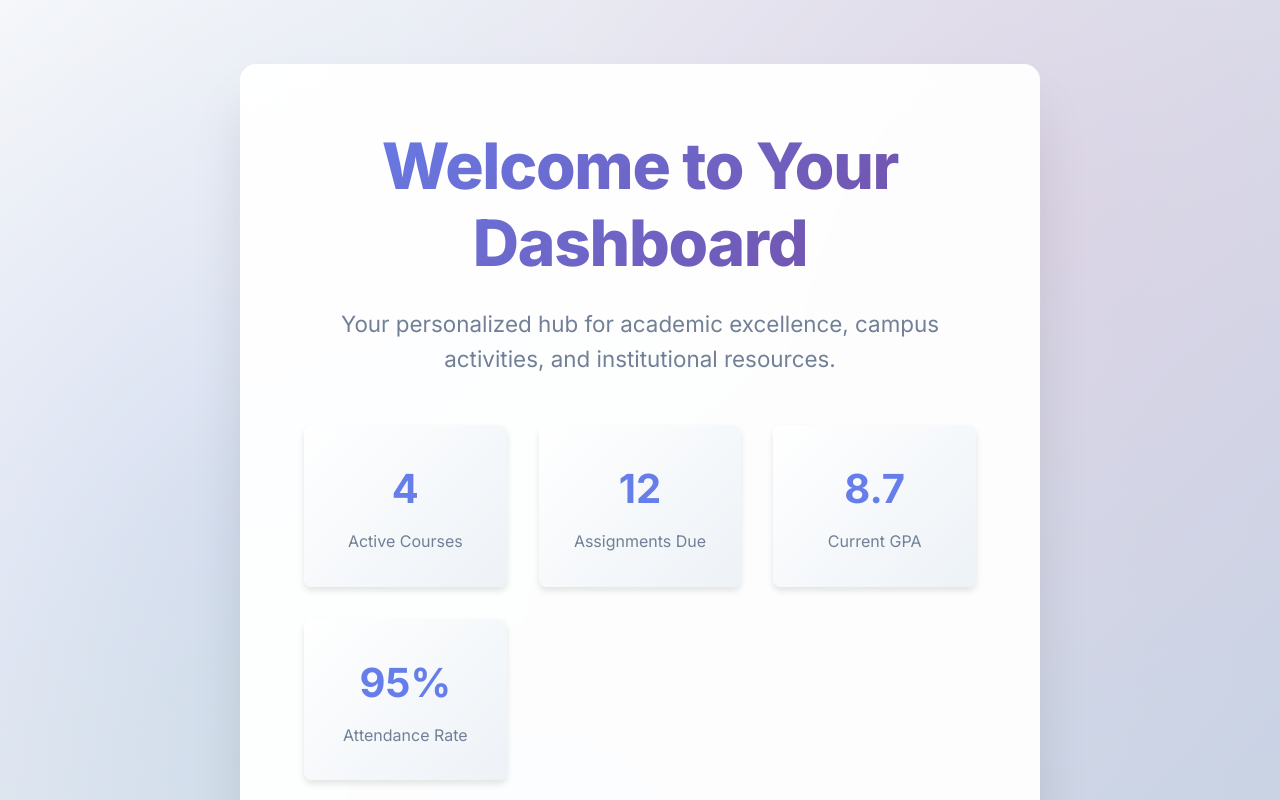
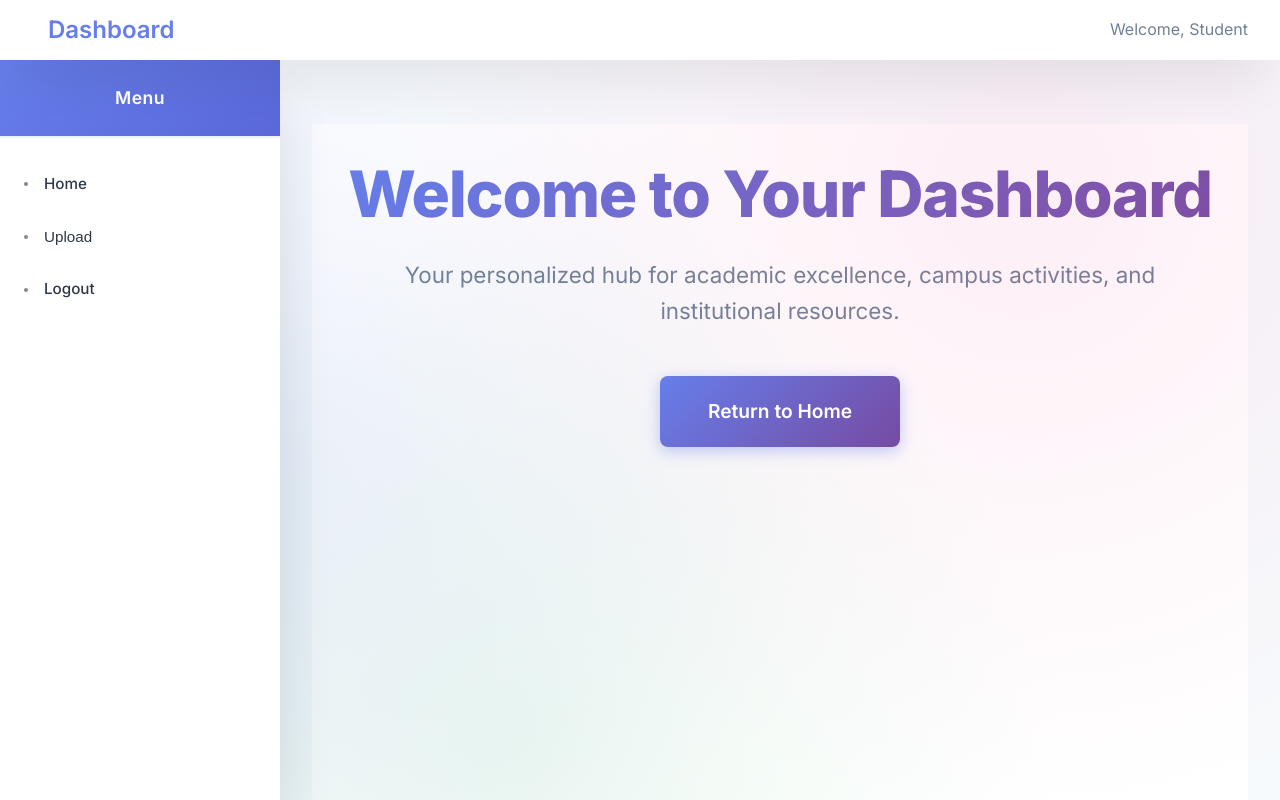
Before and after one commit to 2002krithik-source/for-sara-web, a React (Vite) app: page /dashboard in a window 1280 px wide. Shown: the top 800 px of the page. Built offline with nearby package versions, Linux system fonts and the light colour scheme.

Commit message:
feat: modified the dashboard and image in the home page

```diff
--- a/src/index.css
+++ b/src/index.css
@@ -471,17 +471,10 @@ html {
     pointer-events: none;
 }
 
-#dashboard .dashboard-content {
-    position: relative;
-    z-index: 1;
-    background: rgba(255, 255, 255, 0.95);
-    -webkit-backdrop-filter: blur(20px);
-    backdrop-filter: blur(20px);
-    padding: 4rem;
-    border-radius: var(--border-radius);
-    box-shadow: var(--box-shadow-lg);
-    max-width: 800px;
-    width: 100%;
+.dashboard-content {
+    padding: 2rem;
+    background: var(--panel-background-color);
+    min-height: calc(100vh - 60px);
 }
 
 #dashboard h1 {
@@ -670,3 +663,302 @@ html {
         font-size: 2.5rem;
     }
 }
+
+/* Top Header Styles */
+.top-header {
+    width: 100%;
+    margin: 0;
+    padding: 0;
+    position: relative;
+    z-index: 10;
+}
+
+.top-header img {
+    width: 100%;
+    height: auto;
+    display: block;
+    margin: 0;
+    padding: 0;
+    object-fit: contain;
+    border-radius: 0;
+    box-shadow: none;
+}
+
+/* Dashboard Layout Styles */
+#dashboard {
+    display: flex;
+    flex-direction: column;
+    min-height: 100vh;
+    background: var(--background-color);
+}
+
+/* Dashboard Header */
+.dashboard-header {
+    background: var(--panel-background-color);
+    padding: 1rem 2rem;
+    display: flex;
+    align-items: center;
+    box-shadow: var(--box-shadow);
+    position: fixed;
+    top: 0;
+    left: 0;
+    right: 0;
+    height: 60px;
+    z-index: 1000;
+}
+
+.dashboard-header h2 {
+    margin: 0;
+    color: var(--primary-color);
+    font-weight: 600;
+    margin-left: 1rem;
+}
+
+.header-actions {
+    margin-left: auto;
+    color: var(--text-light);
+}
+
+/* Sidebar Toggle Button */
+.sidebar-toggle {
+    display: flex;
+    flex-direction: column;
+    justify-content: space-around;
+    width: 30px;
+    height: 30px;
+    background: transparent;
+    border: none;
+    cursor: pointer;
+    padding: 0;
+}
+
+.sidebar-toggle span {
+    width: 100%;
+    height: 3px;
+    background: var(--primary-color);
+    border-radius: 2px;
+    transition: var(--transition);
+}
+
+.sidebar-toggle:hover span {
+    background: var(--primary-color-hover);
+}
+
+/* Sidebar */
+.sidebar {
+    position: fixed;
+    top: 60px;
+    left: -280px;
+    width: 280px;
+    height: calc(100vh - 60px);
+    background: var(--panel-background-color);
+    box-shadow: var(--box-shadow-lg);
+    transition: left 0.3s ease;
+    z-index: 999;
+    overflow-y: auto;
+}
+
+.sidebar.open {
+    left: 0;
+}
+
+.sidebar-header {
+    padding: 1.5rem;
+    border-bottom: 2px solid var(--light-gray);
+    background: linear-gradient(135deg, var(--primary-color), var(--primary-color-hover));
+    color: white;
+}
+
+.sidebar-header h3 {
+    margin: 0;
+    color: white;
+    font-weight: 600;
+    font-size: 1.1rem;
+    letter-spacing: 0.5px;
+}
+
+.sidebar-nav ul {
+    list-style: none;
+    padding: 1rem 0;
+    margin: 0;
+}
+
+.sidebar-nav li {
+    margin: 0.25rem 0;
+}
+
+.nav-item {
+    display: flex;
+    align-items: center;
+    padding: 0.875rem 1.5rem;
+    color: var(--text-color);
+    text-decoration: none;
+    background: none;
+    border: none;
+    width: 100%;
+    text-align: left;
+    cursor: pointer;
+    font-size: 0.95rem;
+    font-weight: 500;
+    border-radius: 0 25px 25px 0;
+    margin-right: 1rem;
+    position: relative;
+    transition: all 0.2s ease;
+}
+
+.nav-item:hover {
+    background: linear-gradient(90deg, var(--primary-color), var(--primary-color-hover));
+    color: white;
+    transform: translateX(5px);
+    box-shadow: 0 2px 10px rgba(102, 126, 234, 0.3);
+}
+
+.nav-item:active {
+    transform: translateX(3px);
+}
+
+/* Add subtle icons using CSS pseudo-elements */
+.nav-item:before {
+    content: '';
+    width: 4px;
+    height: 4px;
+    background: currentColor;
+    border-radius: 50%;
+    margin-right: 1rem;
+    opacity: 0.6;
+    transition: all 0.2s ease;
+}
+
+.nav-item:hover:before {
+    opacity: 1;
+    transform: scale(1.5);
+}
+
+/* Sidebar Overlay for mobile */
+.sidebar-overlay {
+    position: fixed;
+    top: 60px;
+    left: 0;
+    right: 0;
+    bottom: 0;
+    background: rgba(0, 0, 0, 0.5);
+    z-index: 998;
+}
+
+/* Main Content Area */
+.dashboard-main {
+    margin-top: 60px;
+    margin-left: 0;
+    flex: 1;
+    padding: 0;
+    transition: margin-left 0.3s ease;
+}
+
+/* Desktop Sidebar Always Visible */
+@media (min-width: 1024px) {
+    .sidebar {
+        left: 0;
+        position: fixed;
+    }
+
+    .dashboard-main {
+        margin-left: 280px;
+    }
+
+    .sidebar-toggle {
+        display: none;
+    }
+
+    .sidebar-overlay {
+        display: none;
+    }
+}
+
+/* Upload Modal Styles */
+.upload-modal-overlay {
+    position: fixed;
+    top: 0;
+    left: 0;
+    right: 0;
+    bottom: 0;
+    background: rgba(0, 0, 0, 0.5);
+    display: flex;
+    justify-content: center;
+    align-items: center;
+    z-index: 1000;
+}
+
+.upload-modal {
+    background: var(--panel-background-color);
+    border-radius: var(--border-radius);
+    width: 90%;
+    max-width: 500px;
+    box-shadow: var(--box-shadow-lg);
+    overflow: hidden;
+}
+
+.modal-header {
+    padding: 1.5rem;
+    border-bottom: 1px solid var(--border-color);
+    display: flex;
+    justify-content: space-between;
+    align-items: center;
+    background: var(--primary-gradient);
+    color: white;
+}
+
+.modal-header h3 {
+    margin: 0;
+    font-weight: 600;
+}
+
+.close-btn {
+    background: none;
+    border: none;
+    color: white;
+    font-size: 1.5rem;
+    cursor: pointer;
+    padding: 0;
+    width: 30px;
+    height: 30px;
+    display: flex;
+    align-items: center;
+    justify-content: center;
+    border-radius: 50%;
+    transition: var(--transition);
+}
+
+.close-btn:hover {
+    background: rgba(255, 255, 255, 0.2);
+}
+
+.modal-body {
+    padding: 2rem;
+    text-align: center;
+}
+
+.file-input {
+    display: none;
+}
+
+.file-upload-btn {
+    display: inline-block;
+    padding: 1rem 2rem;
+    background: var(--primary-gradient);
+    color: white;
+    border-radius: var(--border-radius);
+    cursor: pointer;
+    font-weight: 500;
+    transition: var(--transition);
+    margin-bottom: 1rem;
+}
+
+.file-upload-btn:hover {
+    transform: translateY(-2px);
+    box-shadow: var(--box-shadow);
+}
+
+.modal-body p {
+    margin: 1rem 0 0 0;
+    color: var(--text-light);
+}
--- a/src/pages/Dashboard.jsx
+++ b/src/pages/Dashboard.jsx
@@ -1,38 +1,114 @@
-import React from 'react'
+import React, { useState } from 'react'
 import { Link } from 'react-router-dom'
 
 export default function Dashboard() {
+  const [isMenuOpen, setIsMenuOpen] = useState(false)
+  const [showUploadModal, setShowUploadModal] = useState(false)
+
+  const toggleMenu = () => {
+    setIsMenuOpen(!isMenuOpen)
+  }
+
+  const handleUploadClick = () => {
+    setShowUploadModal(true)
+    setIsMenuOpen(false)
+  }
+
+  const closeUploadModal = () => {
+    setShowUploadModal(false)
+  }
+
+  const handleFileUpload = (event) => {
+    const file = event.target.files[0]
+    if (file) {
+      console.log('File selected:', file.name)
+      // Handle file upload logic here
+      alert(`File "${file.name}" selected for upload!`)
+      closeUploadModal()
+    }
+  }
+
   return (
     <div id="dashboard">
-      <div className="dashboard-content">
+      {/* Top Header */}
+      <header className="dashboard-header">
+        <button className="sidebar-toggle" onClick={toggleMenu}>
+          <span></span>
+          <span></span>
+          <span></span>
+        </button>
+        <h2>Dashboard</h2>
+        <div className="header-actions">
+          <span>Welcome, Student</span>
+        </div>
+      </header>
+
+      {/* Sidebar */}
+      <aside className={`sidebar ${isMenuOpen ? 'open' : ''}`}>
+        <div className="sidebar-header">
+          <h3>Menu</h3>
+        </div>
+        <nav className="sidebar-nav">
+          <ul>
+            <li>
+              <Link to="/" className="nav-item">
+                Home
+              </Link>
+            </li>
+            <li>
+              <button onClick={handleUploadClick} className="nav-item">
+                Upload
+              </button>
+            </li>
+            <li>
+              <Link to="/login" className="nav-item">
+                Logout
+              </Link>
+            </li>
+          </ul>
+        </nav>
+      </aside>
+
+      {/* Overlay for mobile */}
+      {isMenuOpen && <div className="sidebar-overlay" onClick={toggleMenu}></div>}
+
+      {/* Upload Modal */}
+      {showUploadModal && (
+        <div className="upload-modal-overlay" onClick={closeUploadModal}>
+          <div className="upload-modal" onClick={(e) => e.stopPropagation()}>
+            <div className="modal-header">
+              <h3>Upload File</h3>
+              <button className="close-btn" onClick={closeUploadModal}>&times;</button>
+            </div>
+            <div className="modal-body">
+              <input
+                type="file"
+                id="file-upload"
+                onChange={handleFileUpload}
+                className="file-input"
+              />
+              <label htmlFor="file-upload" className="file-upload-btn">
+                Choose File
+              </label>
+              <p>Select a file to upload</p>
+            </div>
+          </div>
+        </div>
+      )}
+
+      {/* Main Content */}
+      <main className="dashboard-main">
+        <div className="dashboard-content">
         <header>
           <h1>Welcome to Your Dashboard</h1>
           <p>Your personalized hub for academic excellence, campus activities, and institutional resources.</p>
         </header>
 
-        <div className="dashboard-stats">
-          <div className="stat-card">
-            <h3>4</h3>
-            <p>Active Courses</p>
-          </div>
-          <div className="stat-card">
-            <h3>12</h3>
-            <p>Assignments Due</p>
-          </div>
-          <div className="stat-card">
-            <h3>8.7</h3>
-            <p>Current GPA</p>
-          </div>
-          <div className="stat-card">
-            <h3>95%</h3>
-            <p>Attendance Rate</p>
-          </div>
+        <div className="dashboard-actions">
+          <Link to="/" className="btn">Return to Home</Link>
         </div>
-
-        <main>
-          <Link to="/" className="btn">Return to Home</Link>
-        </main>
-      </div>
+        </div>
+      </main>
     </div>
   )
 }
--- a/src/pages/Home.jsx
+++ b/src/pages/Home.jsx
@@ -4,12 +4,13 @@ import bgImage from '../assets/bg.jpg'
 
 export default function Home() {
   return (
-    <div id="index-page">
-      <header>
+    <>
+      <header className="top-header">
         <img src={bgImage} alt="Saranathan College of Engineering - Excellence in Education" />
       </header>
+      <div id="index-page">
         <main>
-        <h1>Welcome to the College Portal</h1>
+          <h1>Welcome to the National Conference Portal</h1>
           <p>Your comprehensive gateway to academic excellence, resources, and campus life. Join our community of learners and innovators.</p>
           <div className="buttons">
             <Link to="/login" className="btn">Sign In</Link>
@@ -17,5 +18,6 @@ export default function Home() {
           </div>
         </main>
       </div>
+    </>
   )
 }
```
Lines whose indentation alone changed are shown as unchanged.
